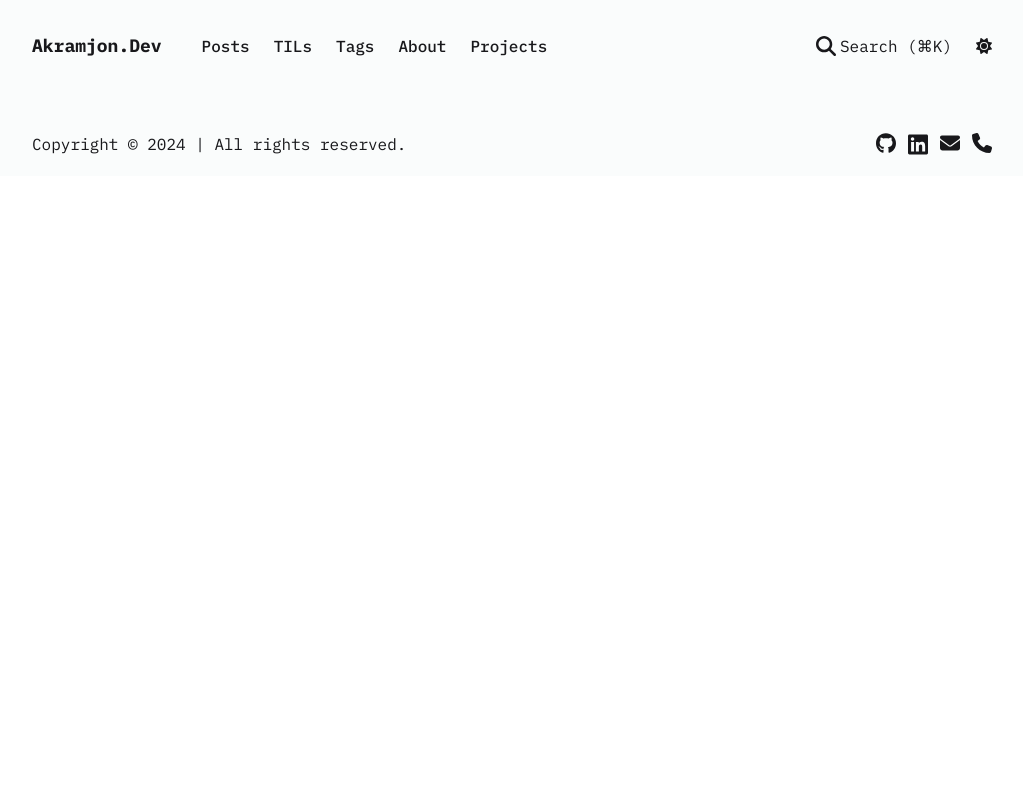
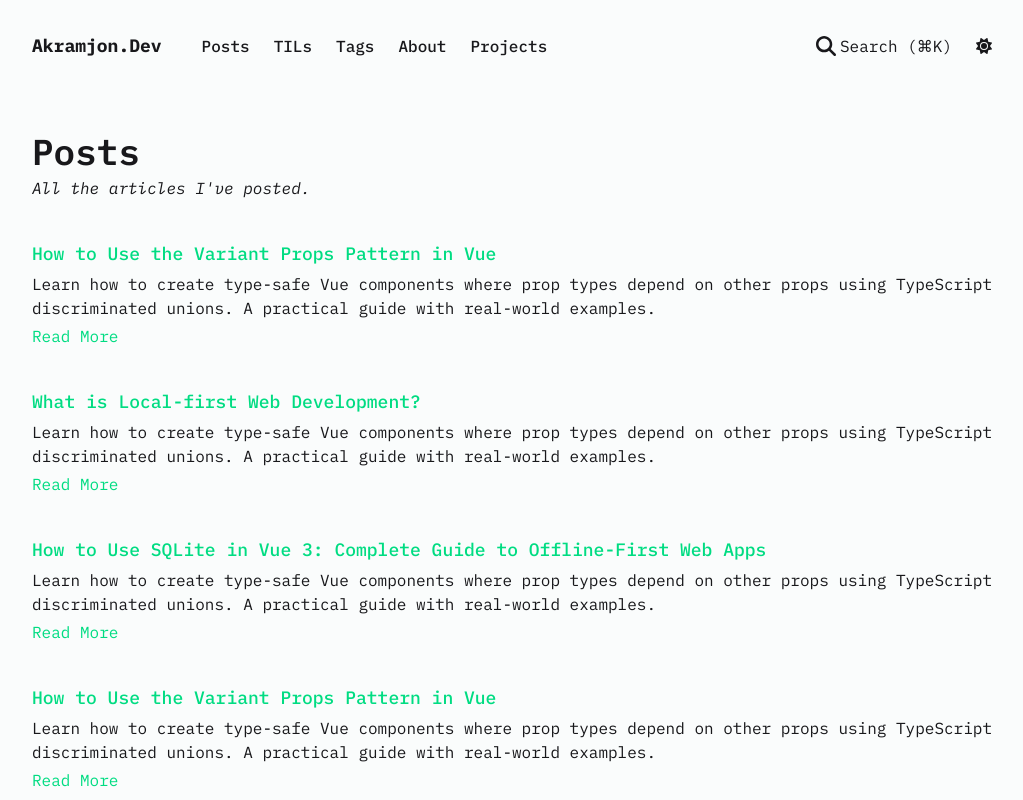
Before and after one commit to akramjonnuriddinov/akramjon-uz-nuxt, a Nuxt app: page /posts in a window 1280 px wide. Shown: the top 800 px of the page, without its empty margins (128-1151 px from the left). Built offline with nearby package versions, Linux system fonts and the light colour scheme.

Commit message:
Add posts page

```diff
--- /dev/null
+++ b/components/PostHero.vue
@@ -0,0 +1,99 @@
+<script setup lang="ts">
+const posts = ref([
+  {
+    title: "How to Use the Variant Props Pattern in Vue",
+    description:
+      "Learn how to create type-safe Vue components where prop types depend on other props using TypeScript discriminated unions. A practical guide with real-world examples.",
+    content: "",
+    date: "Dec 15, 2024",
+  },
+  {
+    title: "What is Local-first Web Development?",
+    description:
+      "Learn how to create type-safe Vue components where prop types depend on other props using TypeScript discriminated unions. A practical guide with real-world examples.",
+    content: "",
+    date: "Dec 15, 2024",
+  },
+  {
+    title:
+      "How to Use SQLite in Vue 3: Complete Guide to Offline-First Web Apps",
+    description:
+      "Learn how to create type-safe Vue components where prop types depend on other props using TypeScript discriminated unions. A practical guide with real-world examples.",
+    content: "",
+    date: "Dec 15, 2024",
+  },
+  {
+    title: "How to Use the Variant Props Pattern in Vue",
+    description:
+      "Learn how to create type-safe Vue components where prop types depend on other props using TypeScript discriminated unions. A practical guide with real-world examples.",
+    content: "",
+    date: "Dec 15, 2024",
+  },
+  {
+    title: "What is Local-first Web Development?",
+    description:
+      "Learn how to create type-safe Vue components where prop types depend on other props using TypeScript discriminated unions. A practical guide with real-world examples.",
+    content: "",
+    date: "Dec 15, 2024",
+  },
+  {
+    title:
+      "How to Use SQLite in Vue 3: Complete Guide to Offline-First Web Apps",
+    description:
+      "Learn how to create type-safe Vue components where prop types depend on other props using TypeScript discriminated unions. A practical guide with real-world examples.",
+    content: "",
+    date: "Dec 15, 2024",
+  },
+  {
+    title: "How to Use the Variant Props Pattern in Vue",
+    description:
+      "Learn how to create type-safe Vue components where prop types depend on other props using TypeScript discriminated unions. A practical guide with real-world examples.",
+    content: "",
+    date: "Dec 15, 2024",
+  },
+  {
+    title: "What is Local-first Web Development?",
+    description:
+      "Learn how to create type-safe Vue components where prop types depend on other props using TypeScript discriminated unions. A practical guide with real-world examples.",
+    content: "",
+    date: "Dec 15, 2024",
+  },
+  {
+    title:
+      "How to Use SQLite in Vue 3: Complete Guide to Offline-First Web Apps",
+    description:
+      "Learn how to create type-safe Vue components where prop types depend on other props using TypeScript discriminated unions. A practical guide with real-world examples.",
+    content: "",
+    date: "Dec 15, 2024",
+  },
+])
+</script>
+
+<template>
+  <section class="py-10">
+    <AppContainer>
+      <h1 class="mb-1 text-4xl font-semibold">Posts</h1>
+      <p class="italic">All the articles I've posted.</p>
+      <ul class="flex flex-col gap-10 py-10">
+        <li v-for="post in posts" :key="post.title">
+          <h3 class="mb-1 text-lg font-medium text-primary-green">
+            <NuxtLink :to="post.title">
+              {{ post.title }}
+            </NuxtLink>
+          </h3>
+          <p class="mb-1">{{ post.description }}</p>
+          <NuxtLink :to="post.title" class="text-primary-green"
+            >Read More</NuxtLink
+          >
+        </li>
+      </ul>
+      <div class="flex items-center justify-center gap-2">
+        <IconsLeft class="w-4" />
+        <NuxtLink to="/" class="">Prev</NuxtLink>
+        <span class="mx-5">1 / 5</span>
+        <NuxtLink to="/">Next</NuxtLink>
+        <IconsRight class="w-4" />
+      </div>
+    </AppContainer>
+  </section>
+</template>
--- /dev/null
+++ b/components/icons/Left.vue
@@ -0,0 +1,11 @@
+<template>
+  <svg
+    fill="currentColor"
+    xmlns="http://www.w3.org/2000/svg"
+    viewBox="0 0 512 512"
+  >
+    <path
+      d="M9.4 233.4c-12.5 12.5-12.5 32.8 0 45.3l128 128c12.5 12.5 32.8 12.5 45.3 0s12.5-32.8 0-45.3L109.3 288 480 288c17.7 0 32-14.3 32-32s-14.3-32-32-32l-370.7 0 73.4-73.4c12.5-12.5 12.5-32.8 0-45.3s-32.8-12.5-45.3 0l-128 128z"
+    />
+  </svg>
+</template>
--- a/components/icons/Right.vue
+++ b/components/icons/Right.vue
@@ -2,10 +2,10 @@
   <svg
     fill="currentColor"
     xmlns="http://www.w3.org/2000/svg"
-    viewBox="0 0 448 512"
+    viewBox="0 0 512 512"
   >
     <path
-      d="M438.6 278.6c12.5-12.5 12.5-32.8 0-45.3l-160-160c-12.5-12.5-32.8-12.5-45.3 0s-12.5 32.8 0 45.3L338.8 224 32 224c-17.7 0-32 14.3-32 32s14.3 32 32 32l306.7 0L233.4 393.4c-12.5 12.5-12.5 32.8 0 45.3s32.8 12.5 45.3 0l160-160z"
+      d="M502.6 278.6c12.5-12.5 12.5-32.8 0-45.3l-128-128c-12.5-12.5-32.8-12.5-45.3 0s-12.5 32.8 0 45.3L402.7 224 32 224c-17.7 0-32 14.3-32 32s14.3 32 32 32l370.7 0-73.4 73.4c-12.5 12.5-12.5 32.8 0 45.3s32.8 12.5 45.3 0l128-128z"
     />
   </svg>
 </template>
--- a/layouts/default.vue
+++ b/layouts/default.vue
@@ -9,7 +9,7 @@ onMounted(() => {
 
 <template>
   <div
-    class="bg-primary-light text-primary-dark dark:bg-black dark:text-primary-light"
+    class="min-h-screen bg-primary-light text-primary-dark dark:bg-black dark:text-primary-light"
   >
     <TheHeader />
     <NuxtPage />
--- /dev/null
+++ b/pages/posts/index.vue
@@ -0,0 +1,3 @@
+<template>
+  <PostHero />
+</template>
```
Also changed, not shown: pages/index/index.vue (renamed from pages/index.vue).
